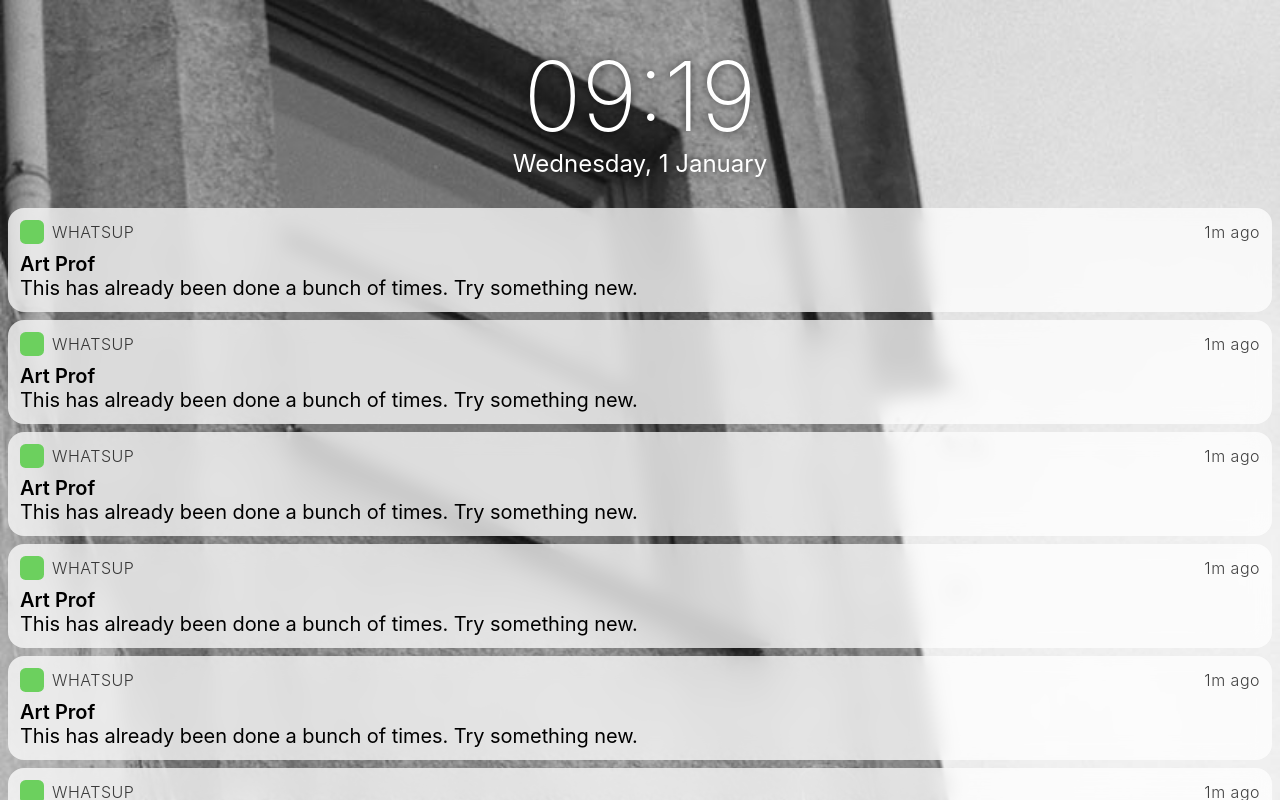
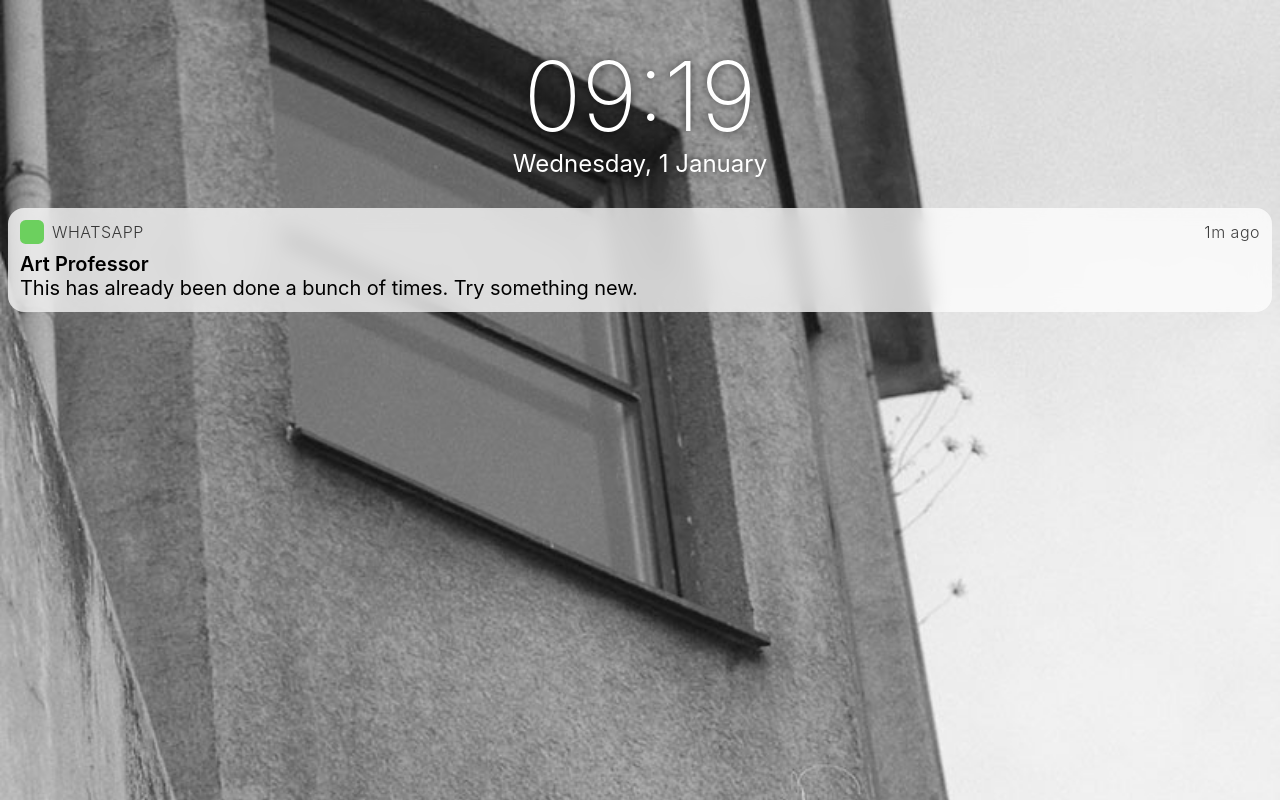
Before and after one commit to jessepinho/dontmake.art, a Gatsby site: page / in a window 1280 px wide. Built offline with nearby package versions, Linux system fonts and the light colour scheme; Gatsby itself is replaced by a stand-in of ours.

Commit message:
Extract data and types to separate files

```diff
--- a/src/components/App/index.tsx
+++ b/src/components/App/index.tsx
@@ -4,6 +4,7 @@
 
 import Clock from '../Clock'
 import Notification from '../Notification'
+import { notifications } from '../../data'
 import * as Styles from './styles'
 
 const App: React.FC<{}> = props => (
@@ -15,13 +16,9 @@
       </Styles.ClockWrapper>
       <Styles.NotificationsWrapper>
         <Styles.Notifications>
-          <Notification />
-          <Notification />
-          <Notification />
-          <Notification />
-          <Notification />
-          <Notification />
-          <Notification />
+          {notifications.map(notification => (
+            <Notification notification={notification} />
+          ))}
         </Styles.Notifications>
       </Styles.NotificationsWrapper>
     </Styles.Main>
--- a/src/components/Notification/index.tsx
+++ b/src/components/Notification/index.tsx
@@ -1,18 +1,26 @@
 import React from 'react'
 
+import { apps } from '../../data'
+import { Notification as NotificationType } from '../../types'
 import * as Styles from './styles'
 
-const Notification: React.FC<{}> = props => (
+const Notification: React.FC<{ notification: NotificationType }> = ({
+  notification,
+}) => (
   <Styles.Article>
     <Styles.Metadata>
-      <Styles.AppIconFigure color="rgb(108, 208, 94)" />
-      <Styles.AppName>WhatsUp</Styles.AppName>
+      <Styles.AppIconFigure color={apps[notification.app].color} />
+      <Styles.AppName>{apps[notification.app].name}</Styles.AppName>
       <Styles.Time>1m ago</Styles.Time>
     </Styles.Metadata>
-    <Styles.Heading>Art Prof</Styles.Heading>
-    <Styles.Message>
-      This has already been done a bunch of times. Try something new.
-    </Styles.Message>
+
+    {notification.heading && (
+      <Styles.Heading>{notification.heading}</Styles.Heading>
+    )}
+
+    {notification.message && (
+      <Styles.Message>{notification.message}</Styles.Message>
+    )}
   </Styles.Article>
 )
 
--- /dev/null
+++ b/src/data.ts
@@ -0,0 +1,17 @@
+import { App, Notification, AppName } from './types'
+
+export const apps: { [key: string]: App } = {
+  [AppName.WhatsApp]: {
+    name: AppName.WhatsApp,
+    color: 'rgb(108, 208, 94)',
+  },
+}
+
+export const notifications: Notification[] = [
+  {
+    app: AppName.WhatsApp,
+    heading: 'Art Professor',
+    message: 'This has already been done a bunch of times. Try something new.',
+    timestamp: new Date(),
+  },
+]
--- /dev/null
+++ b/src/types.ts
@@ -0,0 +1,26 @@
+export interface App {
+  name: AppName
+  color: string
+}
+
+export enum AppName {
+  WhatsApp = 'WhatsApp',
+  Reminders = 'Reminders',
+}
+
+interface BaseNotification {
+  app: AppName
+  timestamp: Date
+}
+
+interface NotificationWithHeading extends BaseNotification {
+  heading: string
+  message?: string
+}
+
+interface NotificationWithMessage extends BaseNotification {
+  heading?: string
+  message: string
+}
+
+export type Notification = NotificationWithHeading | NotificationWithMessage
```
